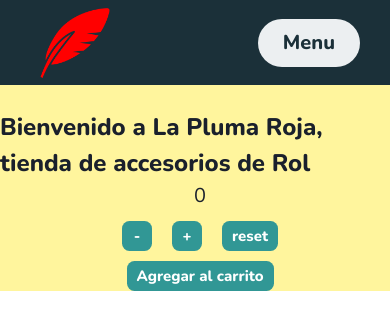
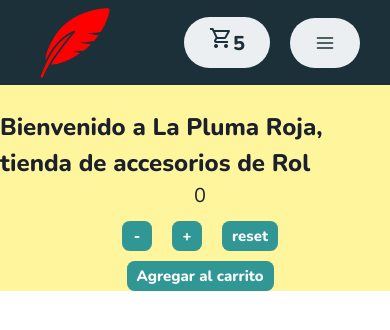
Before and after one commit to agenciasequence/EntregaFinal-JoelEsidin, a React (Vite) app: page / in a window 390 px wide. Shown: the top 330 px of the page. Built offline with nearby package versions, Linux system fonts and the light colour scheme.

Commit message:
chakra arreglado

```diff
--- a/src/Components/NavBar.jsx
+++ b/src/Components/NavBar.jsx
@@ -1,30 +1,30 @@
 import React, { createRef } from 'react'
+import { useState } from 'react'
 
 import CartWidget from './CartWidget'
 import {Menu, MenuButton, MenuItem, MenuList} from "@chakra-ui/react"
-import { Button} from '@chakra-ui/react'
-import { ChevronDownIcon } from '@chakra-ui/icons'
+import { Button, IconButton} from '@chakra-ui/react'
+import { ChevronDownIcon, HamburgerIcon } from '@chakra-ui/icons'
 import "../index.css";
 import plumaroja from "./../img/plumaroja.png"
 
 
   const NavBar = () => {
 
-    const ref = createRef(null)
+    const ref = createRef("0%")
+
+    const [isMenuOpen, setIsMenuOpen] = useState(false);
 
 
     const openNav = () => {
       ref.current.style.width = '100%'
-      document.querySelector("#categorias-menu").style.display = "block"
-      document.querySelector("#comprar-menu").style.display = "block"
-      document.querySelector("#info-menu").style.display = "block"
+      setIsMenuOpen(true);
+
 }
 
 const closeNav = () => {
   ref.current.style.width = '0%'
-      document.querySelector("#categorias-menu").style.display = "none"
-      document.querySelector("#comprar-menu").style.display = "none"
-      document.querySelector("#info-menu").style.display = "none"
+  setIsMenuOpen(false);
 }
 
 
@@ -78,13 +78,21 @@ import plumaroja from "./../img/plumaroja.png"
 </li>
 </ul>
 </nav>
+
 <a href="" className="btn"><button>
       <CartWidget/>
       </button>
       </a>
 
-      <a className="menu" href="#"><button onClick={openNav}>Menu</button></a>
-      <div id="mobile-menu" ref={ref} className="overlay">
+      <a className="menu" href="#">
+      <IconButton
+    icon={<HamburgerIcon />}
+    variant="ghost"
+    onClick={openNav}
+    aria-label="Open menu"
+  />
+        </a>
+        <div id="mobile-menu" ref={ref} className={`overlay ${isMenuOpen ? "open" : ""}`}>
   <a onClick={closeNav} href="#" className="close">&times;</a>
   <div className="overlay-content">
 
@@ -92,7 +100,7 @@ import plumaroja from "./../img/plumaroja.png"
   <MenuButton as={Button} rightIcon={<ChevronDownIcon />}>
     Categorías
   </MenuButton>
-  <MenuList id="categorias-menu">
+  <MenuList ref={ref} id="categorias-menu">
     <MenuItem>Dados</MenuItem>
     <MenuItem>Miniaturas</MenuItem>
     <MenuItem>Libros de Rol</MenuItem>
@@ -103,7 +111,7 @@ import plumaroja from "./../img/plumaroja.png"
   <MenuButton as={Button} rightIcon={<ChevronDownIcon />}>
     Cómo Comprar
   </MenuButton>
-  <MenuList id="comprar-menu">
+  <MenuList ref={ref} id="comprar-menu">
     <MenuItem>Instrucciones</MenuItem>
     <MenuItem>Envíos</MenuItem>
     <MenuItem>Métodos de pago</MenuItem>
@@ -114,7 +122,7 @@ import plumaroja from "./../img/plumaroja.png"
   <MenuButton as={Button} rightIcon={<ChevronDownIcon />}>
     Más Info
   </MenuButton>
-  <MenuList id="info-menu">
+  <MenuList ref={ref} id="info-menu">
     <MenuItem>Preguntas Frecuentes</MenuItem>
     <MenuItem>Contacto</MenuItem>
   </MenuList>
--- a/src/index.css
+++ b/src/index.css
@@ -51,10 +51,6 @@
     padding: 0 20px;
 }
 
-.header .nav-links li:hover,
-/**/.overlay a:hover{
-    transform: scale(1.1);
-}
 
 .header .nav-links a{
     font-size: 700;
@@ -65,12 +61,12 @@
     color: #ffbc0e;
 }
 
-/**/.menu {
+.menu {
     display:none;
 }
 
 .header .btn button,
-/**/.header .menu button{
+.header .menu button{
     margin-left: 20px;
     font-weight: 700;
     color: #1b3039;
@@ -83,15 +79,15 @@
 }
 
 .header .btn button:hover,
-/**/.header .menu button:hover{
+.header .menu button:hover{
     background-color: #e2f1f8;
     color: #ffbc0e;
     transform: scale(1.1);
 }
 
 
-/**/@media screen and (max-width: 800px){
-    .nav-links, .btn {
+@media screen and (max-width: 1040px){
+    .nav-links {
         display: none;
     }
     .menu {
@@ -177,7 +173,3 @@
     font-size:x-large;
     margin-top: 1em;
 }
-
-.menu-list {
-    z-index: 2;
-  }
```
Lines whose indentation alone changed are shown as unchanged.
